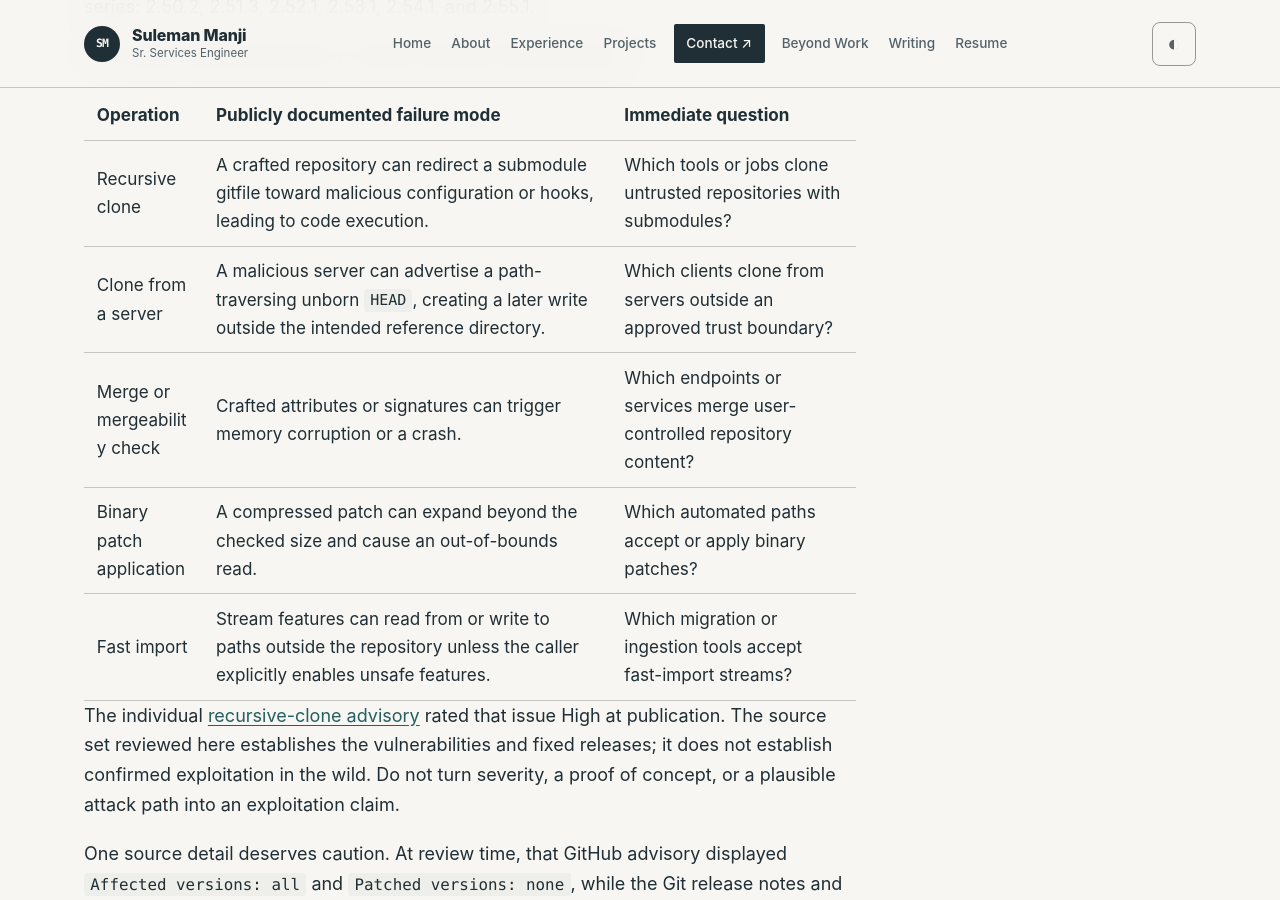
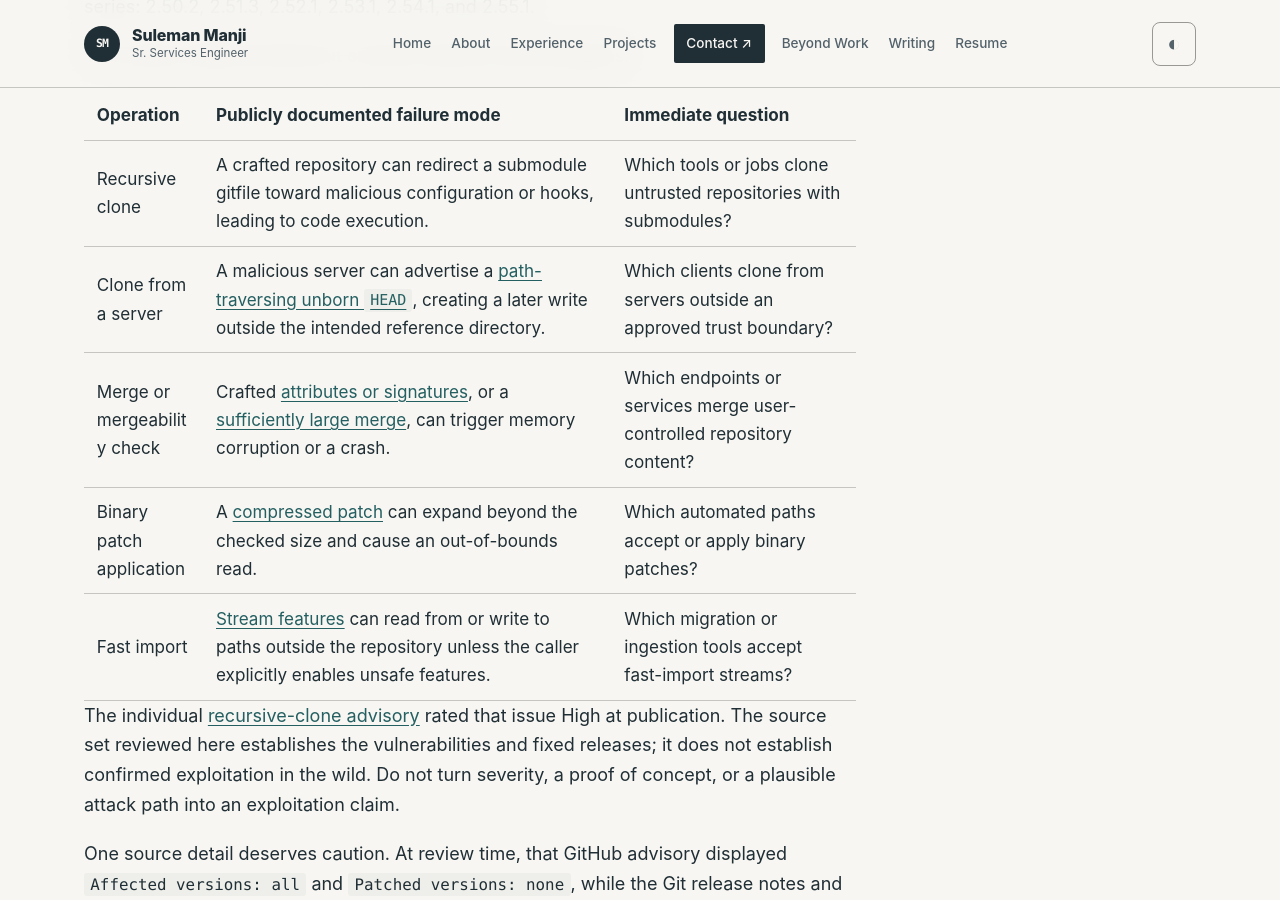
Before and after one commit to ssmanji89/sulemanji-port, a Jekyll site: the page built from notes/git-security-patch-execution-surfaces.md, in a window 1280 px wide and 900 px high, scrolled down 1171 px. Built offline with Jekyll 4.4.1, drawn with Linux system fonts in a browser that asks for light colours.

Commit message:
docs: publish git-security-patch-execution-surfaces

```diff
--- a/notes/git-security-patch-execution-surfaces.md
+++ b/notes/git-security-patch-execution-surfaces.md
@@ -31,10 +31,10 @@ The cluster matters because it crosses several trust boundaries:
 | Operation | Publicly documented failure mode | Immediate question |
 | --- | --- | --- |
 | Recursive clone | A crafted repository can redirect a submodule gitfile toward malicious configuration or hooks, leading to code execution. | Which tools or jobs clone untrusted repositories with submodules? |
-| Clone from a server | A malicious server can advertise a path-traversing unborn `HEAD`, creating a later write outside the intended reference directory. | Which clients clone from servers outside an approved trust boundary? |
-| Merge or mergeability check | Crafted attributes or signatures can trigger memory corruption or a crash. | Which endpoints or services merge user-controlled repository content? |
-| Binary patch application | A compressed patch can expand beyond the checked size and cause an out-of-bounds read. | Which automated paths accept or apply binary patches? |
-| Fast import | Stream features can read from or write to paths outside the repository unless the caller explicitly enables unsafe features. | Which migration or ingestion tools accept fast-import streams? |
+| Clone from a server | A malicious server can advertise a [path-traversing unborn `HEAD`](https://gitlab.com/gitlab-org/git/-/work_items/809), creating a later write outside the intended reference directory. | Which clients clone from servers outside an approved trust boundary? |
+| Merge or mergeability check | Crafted [attributes or signatures](https://gitlab.com/gitlab-org/git/-/work_items/810), or a [sufficiently large merge](https://gitlab.com/gitlab-org/git/-/work_items/814), can trigger memory corruption or a crash. | Which endpoints or services merge user-controlled repository content? |
+| Binary patch application | A [compressed patch](https://gitlab.com/gitlab-org/git/-/work_items/811) can expand beyond the checked size and cause an out-of-bounds read. | Which automated paths accept or apply binary patches? |
+| Fast import | [Stream features](https://gitlab.com/gitlab-org/git/-/work_items/812) can read from or write to paths outside the repository unless the caller explicitly enables unsafe features. | Which migration or ingestion tools accept fast-import streams? |
 
 The individual [recursive-clone advisory](https://github.com/git/git/security/advisories/GHSA-vp2w-7xxj-jvxr) rated that issue High at publication. The source set reviewed here establishes the vulnerabilities and fixed releases; it does not establish confirmed exploitation in the wild. Do not turn severity, a proof of concept, or a plausible attack path into an exploitation claim.
 
```
